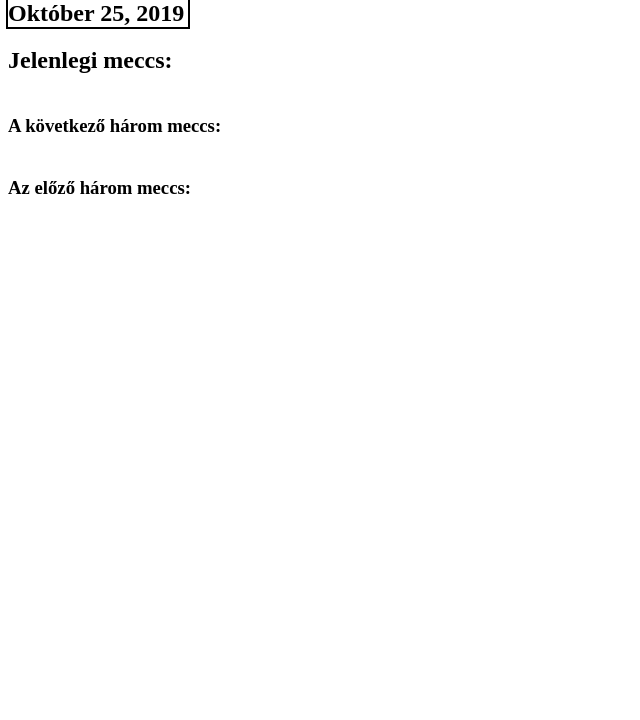
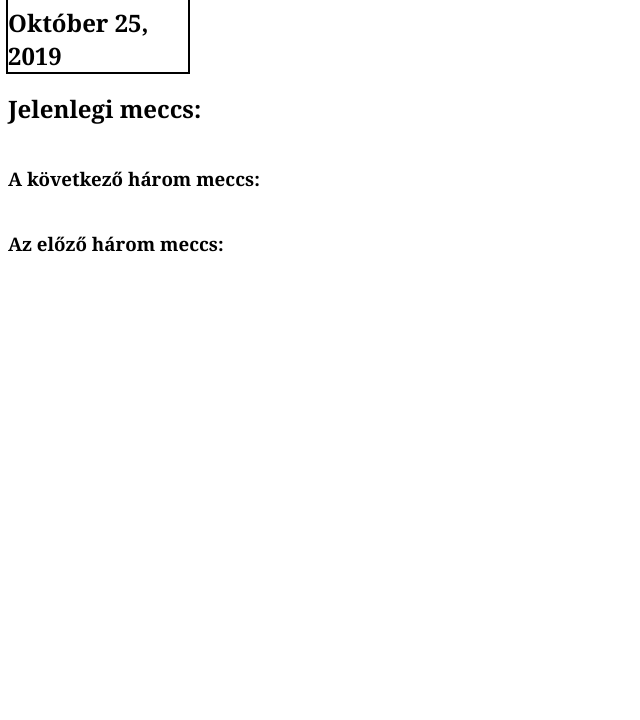
Before and after one commit to kulturtori/12h, a plain HTML site: page index.html in a window 1280 px wide. Shown: the part 80-800 px from the top of the page, without its empty margins (0-640 px from the left). Drawn offline with Linux system fonts and the light colour scheme; no server answers.

Commit message:
Add files via upload

```diff
--- a/index.html
+++ b/index.html
@@ -6,6 +6,9 @@
         <meta name="viewport" content="width=device-width, initial-scale=1.0">
         <meta charset="utf-8">
         <style>
+            body {
+                font-family: "Cambria";
+                }
             #clock {outline: 2px solid black;  width: 180px}
         </style>
         <script>
```
